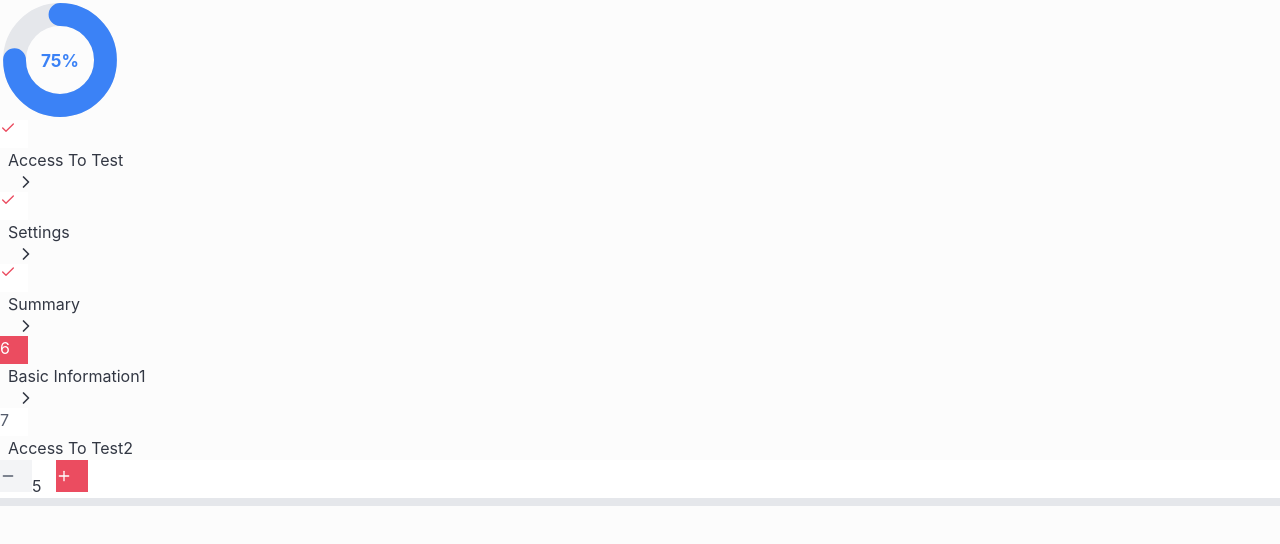
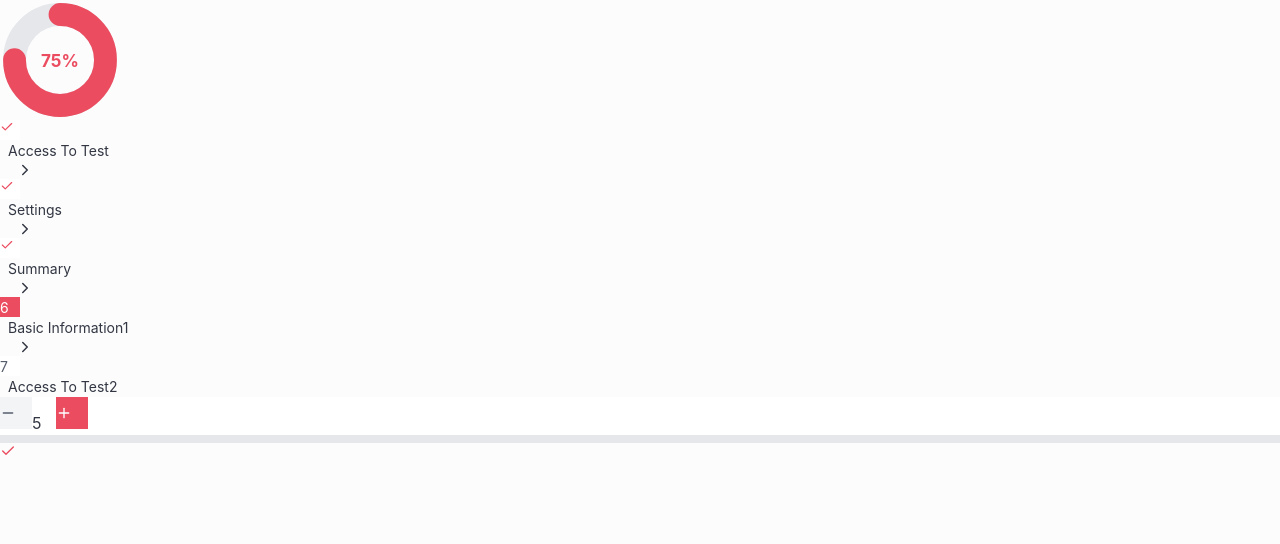
Before and after one commit to lnig/React-Components, a React (Vite) app: page / in a window 1280 px wide. Shown: the top 544 px of the page. Built offline with nearby package versions, Linux system fonts and the light colour scheme.

Commit message:
Added checkbox

```diff
--- a/src/App.tsx
+++ b/src/App.tsx
@@ -5,17 +5,17 @@ import PieChart from "./components/PieChart"
 import Stepper from './components/Stepper';
 import { Check } from 'lucide-react';
 import ProgressBar from './components/ProgressBar';
+import Checkbox from './components/Checkbox';
 
 function App() {
   const steps = ['Basic Information', 'Questions', 'Access To Test', 'Settings', 'Summary', 'Basic Information1', 'Access To Test2', 'Settings3'];
   const [value, setValue] = useState(5);
+  const [checked, setChecked] = useState(true);
 
   return (
     <main className='flex flex-col w-full h-full p-8 gap-8'>
       <PieChart
         percentage={75}
-        background="#e5e7eb"
-        foreground="#3b82f6"
         size={120}
         strokeWidth={8}
         inside
@@ -38,6 +38,13 @@ function App() {
         value={40}
         size={8}
       />
+
+      <Checkbox
+        checked={checked}
+        size={24}
+        onChange={setChecked}
+      />
+
     </main>
   )
 }
--- /dev/null
+++ b/src/components/Checkbox.tsx
@@ -0,0 +1,44 @@
+import React from "react";
+import { Check } from 'lucide-react';
+
+interface CheckboxProps {
+  checked: boolean,             // if the checkbox is checked
+  size?: number,                // size of the checkbox
+  borderColor?: string,         // border color of the checkbox
+  checkedColor?: string,        // color of the check icon and border if the checkbox is checked
+  backgroundColor?: string,     // background color of the checkbox
+  Icon: React.ElementType       // icon in checkbox
+  onChange: (checked: boolean) => void;  // function to call when the checkbox is clicked
+}
+
+const Checkbox: React.FC<CheckboxProps> = ({
+  checked = true,
+  size = 24,
+  borderColor = "#dee1e6",
+  checkedColor = "#EB4C60",
+  Icon = Check,
+  onChange
+}) => {
+
+  return (
+    <div
+      className={`flex items-center justify-center border rounded cursor-pointer transition-colors duration-200`}
+      style={{
+        width: `${size}px`,
+        height: `${size}px`,
+        borderColor: checked ? checkedColor : borderColor}}
+      onClick={() => onChange(!checked)}
+    >
+      {checked &&
+        <Icon
+          style={{
+            width: `${size / 1.5}px`,
+            height: `${size / 1.5}px`
+        }}
+          color={checkedColor}/>
+     }
+    </div>
+  )
+}
+
+export default Checkbox;
--- a/src/components/PieChart.tsx
+++ b/src/components/PieChart.tsx
@@ -3,8 +3,8 @@ import React from 'react';
 interface PieChartProps {
   percentage: number;   // percentage of marked circle
   inside?: boolean;     // percent text inside pie chart
-  background: string;   // color of background circle
-  foreground: string;   // color of foreground circle
+  background?: string;   // color of background circle
+  foreground?: string;   // color of foreground circle
   size?: number;        // size of pie chart
   strokeWidth?: number; // width of stroke line, maxValue - 10
 }
@@ -12,8 +12,8 @@ interface PieChartProps {
 const PieChart: React.FC<PieChartProps> = ({
   percentage,
   inside = false,
-  background,
-  foreground,
+  background = "#e5e7eb",
+  foreground = "#EB4C60",
   size = 100,
   strokeWidth = 8,
 }) => {
--- a/src/components/Stepper.tsx
+++ b/src/components/Stepper.tsx
@@ -20,8 +20,8 @@ interface StepperProps {
 const Stepper: React.FC<StepperProps> = ({
   currentStep,
   steps,
-  size = 28,
-  textSize = 16,
+  size = 20,
+  textSize = 14,
   primaryColor = "#EB4C60",
   bgColor = "#ffffff",
   nextStepsBorderColor = "#bdc1ca",
--- a/src/index.css
+++ b/src/index.css
@@ -7,8 +7,7 @@
   line-height: 1.5;
   font-weight: 400;
 
-  color-scheme: light dark;
-  color: rgba(255, 255, 255, 0.87);
+  color-scheme: light;
   background-color: #fcfcfc;
 
   font-synthesis: none;
```
